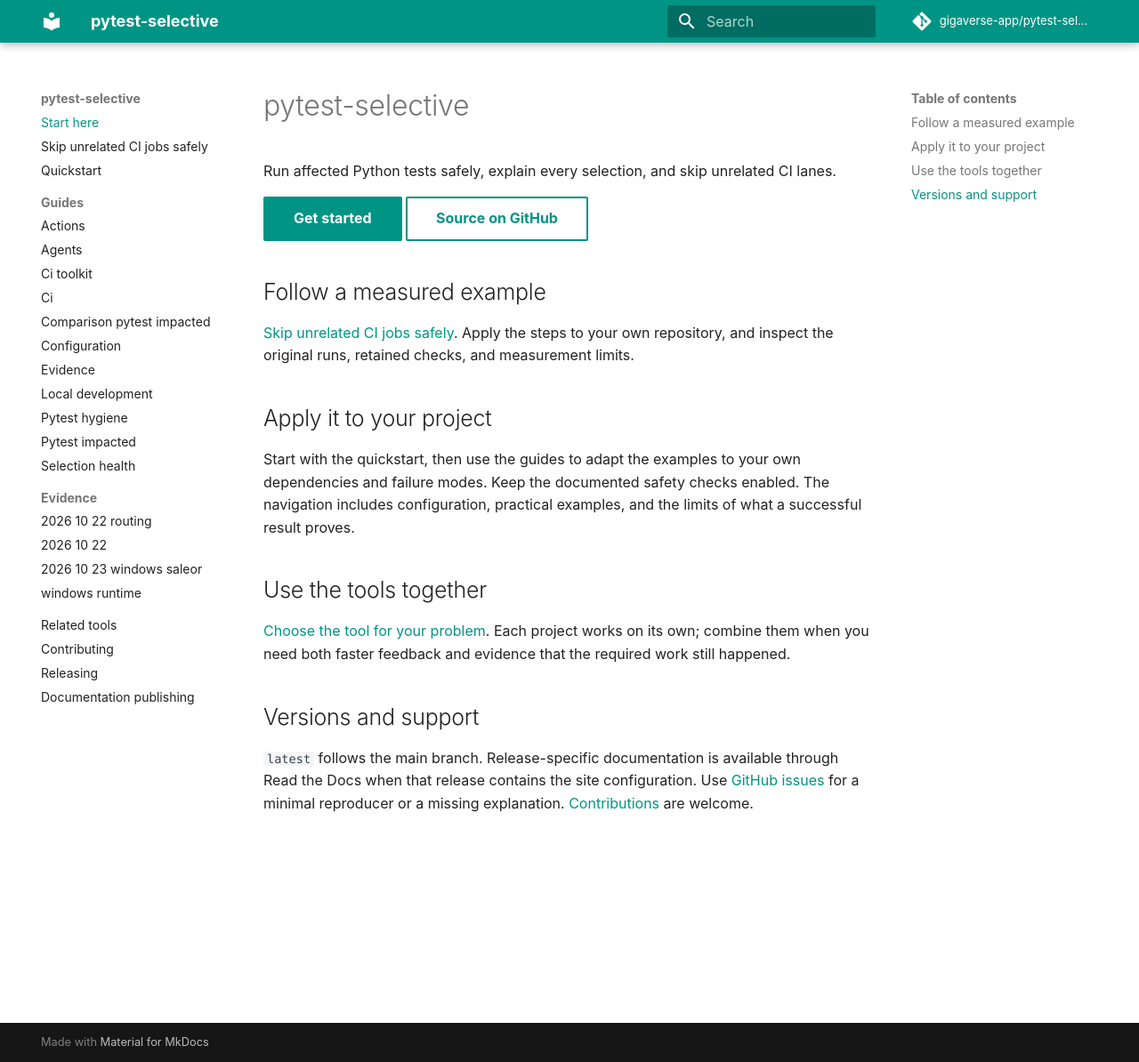
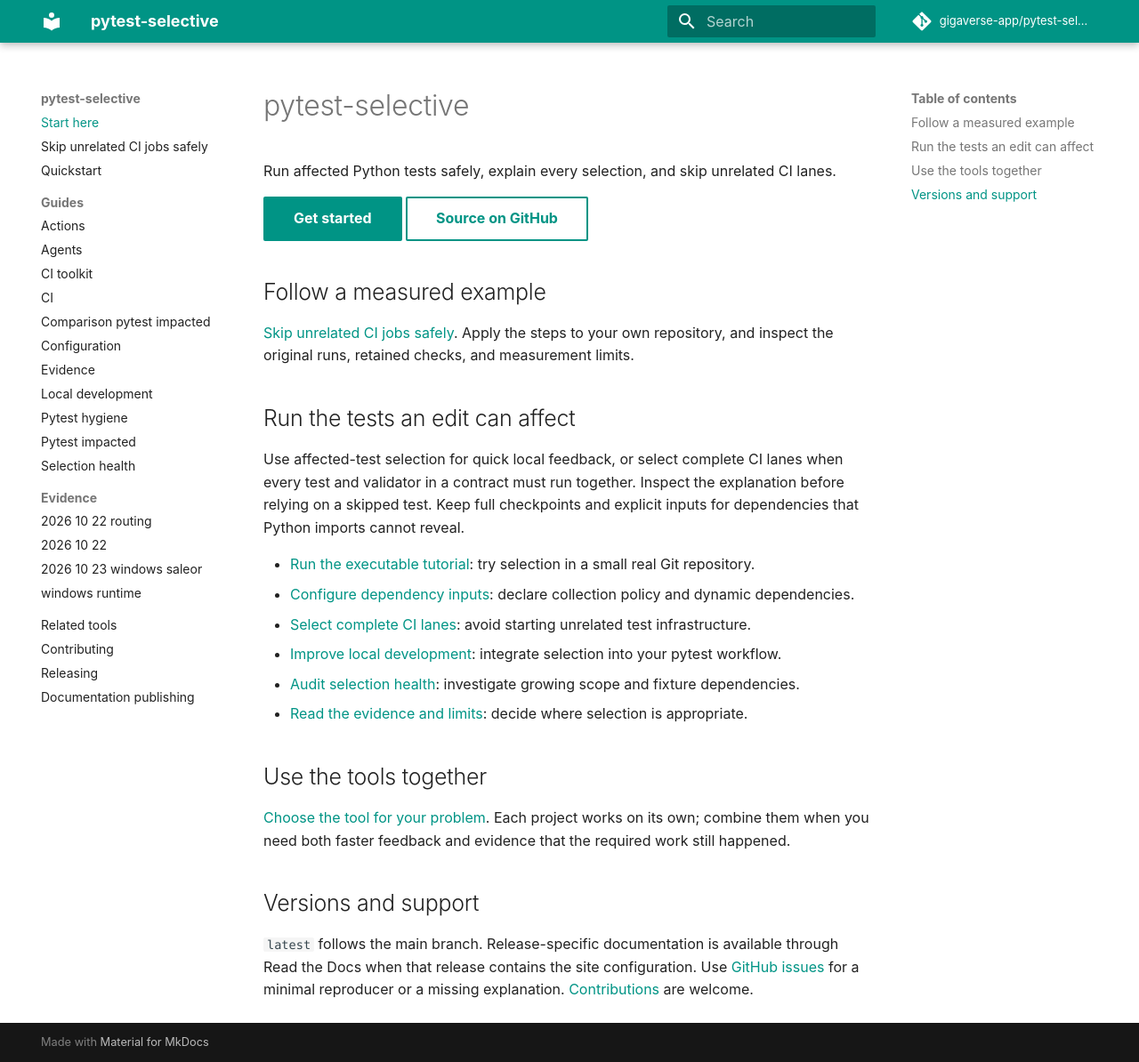
Before and after one commit to gigaverse-app/pytest-selective, an MkDocs documentation site: the page built from documentation/index.md, in a window 1280 px wide and 1194 px high. Shown: the whole window at 89% size. Built offline with MkDocs 1.6.1 and Material for MkDocs 9.7.7, drawn with Linux system fonts in a browser that asks for light colours; comment, search, counter and statistics services are not loaded.

Commit message:
docs: guide readers to project-specific adoption paths

```diff
--- a/documentation/index.md
+++ b/documentation/index.md
@@ -15,12 +15,19 @@
 [Skip unrelated CI jobs safely](../docs/tutorials/skip-unrelated-ci.md). Apply the steps to your own
 repository, and inspect the original runs, retained checks, and measurement limits.
 
-## Apply it to your project
+## Run the tests an edit can affect
 
-Start with the quickstart, then use the guides to adapt the examples to your
-own dependencies and failure modes. Keep the documented safety checks enabled.
-The navigation includes configuration, practical examples, and the limits of
-what a successful result proves.
+Use affected-test selection for quick local feedback, or select complete CI
+lanes when every test and validator in a contract must run together. Inspect the
+explanation before relying on a skipped test. Keep full checkpoints and explicit
+inputs for dependencies that Python imports cannot reveal.
+
+- [Run the executable tutorial](../docs/tutorial.md): try selection in a small real Git repository.
+- [Configure dependency inputs](../docs/configuration.md): declare collection policy and dynamic dependencies.
+- [Select complete CI lanes](../docs/ci.md#select-whole-ci-lanes): avoid starting unrelated test infrastructure.
+- [Improve local development](../docs/local-development.md): integrate selection into your pytest workflow.
+- [Audit selection health](../docs/selection-health.md): investigate growing scope and fixture dependencies.
+- [Read the evidence and limits](../docs/evidence.md): decide where selection is appropriate.
 
 ## Use the tools together
 
--- a/mkdocs.yml
+++ b/mkdocs.yml
@@ -83,8 +83,8 @@
 - Guides:
   - Actions: docs/actions.md
   - Agents: docs/agents.md
-  - Ci toolkit: docs/ci-toolkit.md
-  - Ci: docs/ci.md
+  - CI toolkit: docs/ci-toolkit.md
+  - CI: docs/ci.md
   - Comparison pytest impacted: docs/comparison-pytest-impacted.md
   - Configuration: docs/configuration.md
   - Evidence: docs/evidence.md
```
